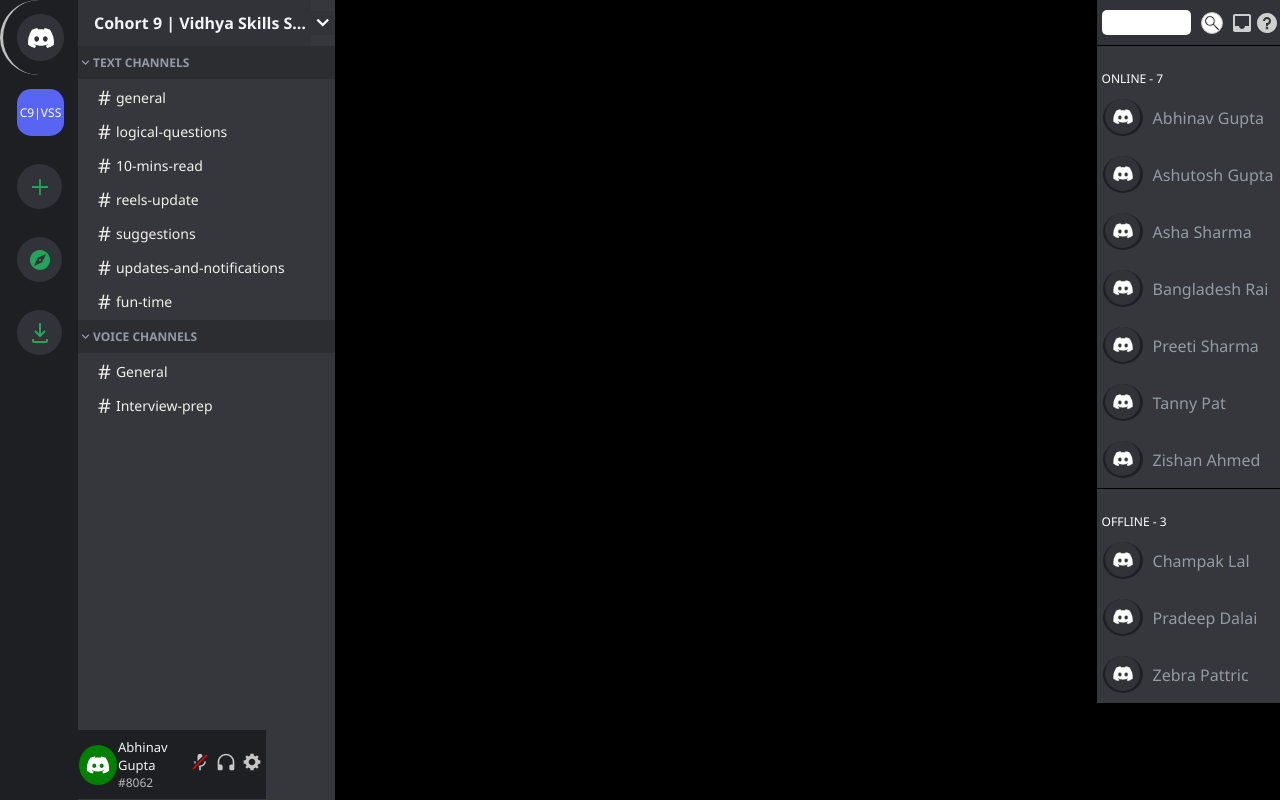
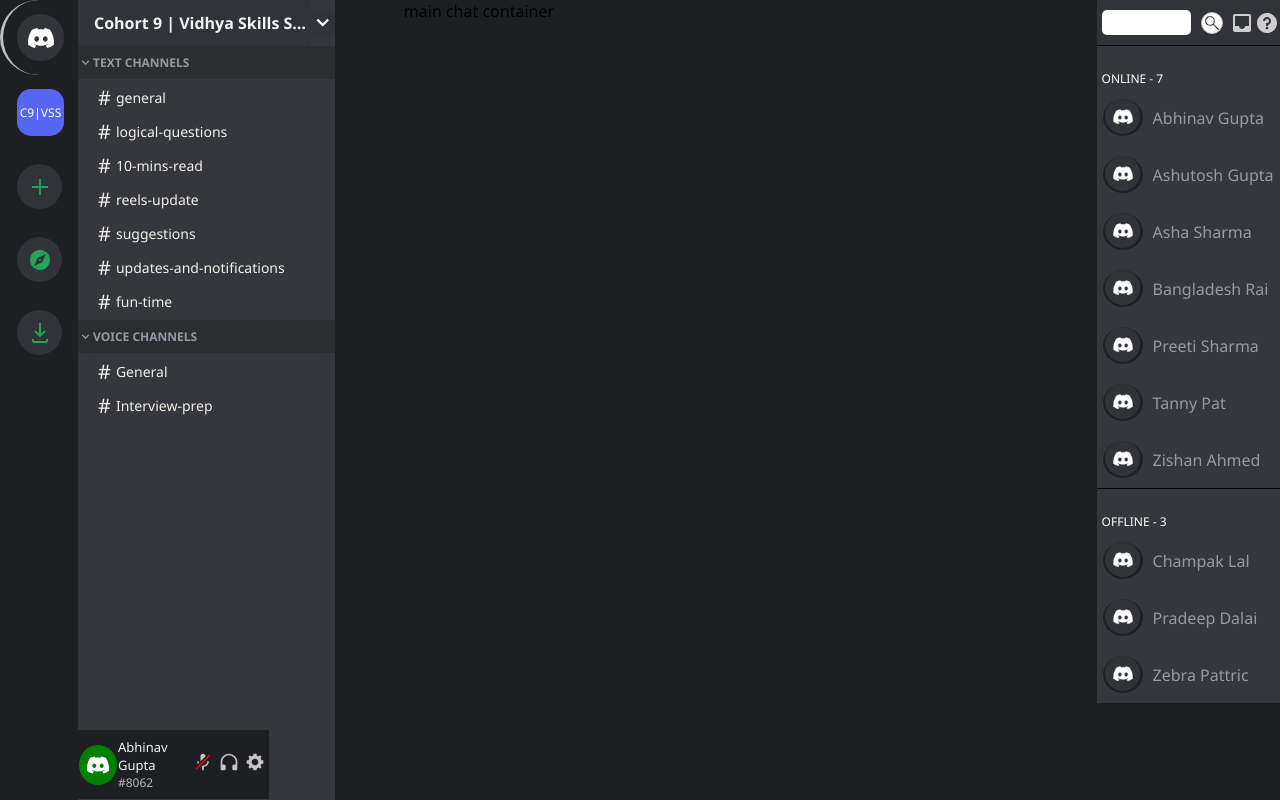
Before and after one commit to abhinav-gupta-github/clone-discord, a plain HTML site: page assets/html-pages/user-landing-page.html in a window 1280 px wide. Drawn offline with nearby package versions, Linux system fonts and the light colour scheme.

Commit message:
Body color set

```diff
--- a/assets/style/user-landing-page.css
+++ b/assets/style/user-landing-page.css
@@ -18,7 +18,7 @@
   height: 100vh;
 }
 body {
-  background-color: black;
+  background-color: #1e1f22;
 }
 .left-menu-padding {
   padding: 14px;
@@ -201,7 +201,7 @@
   padding: 7px 1px 7px 1px;
   bottom: 1px;
   position: fixed;
-  width: 14.5%;
+  width: 14.8%;
 }
 .svg-border-set{
   fill: rgb(199, 197, 197);
```
